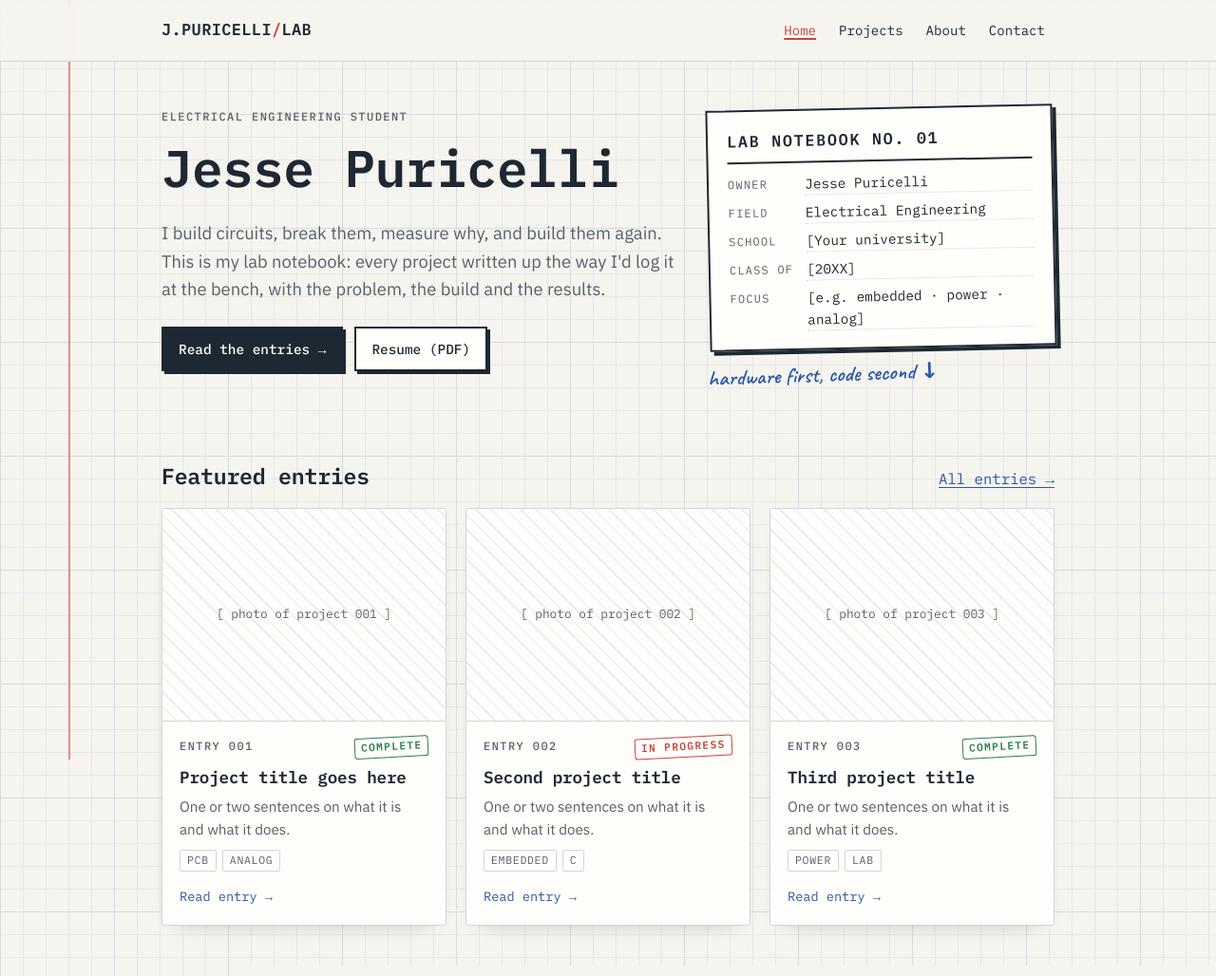
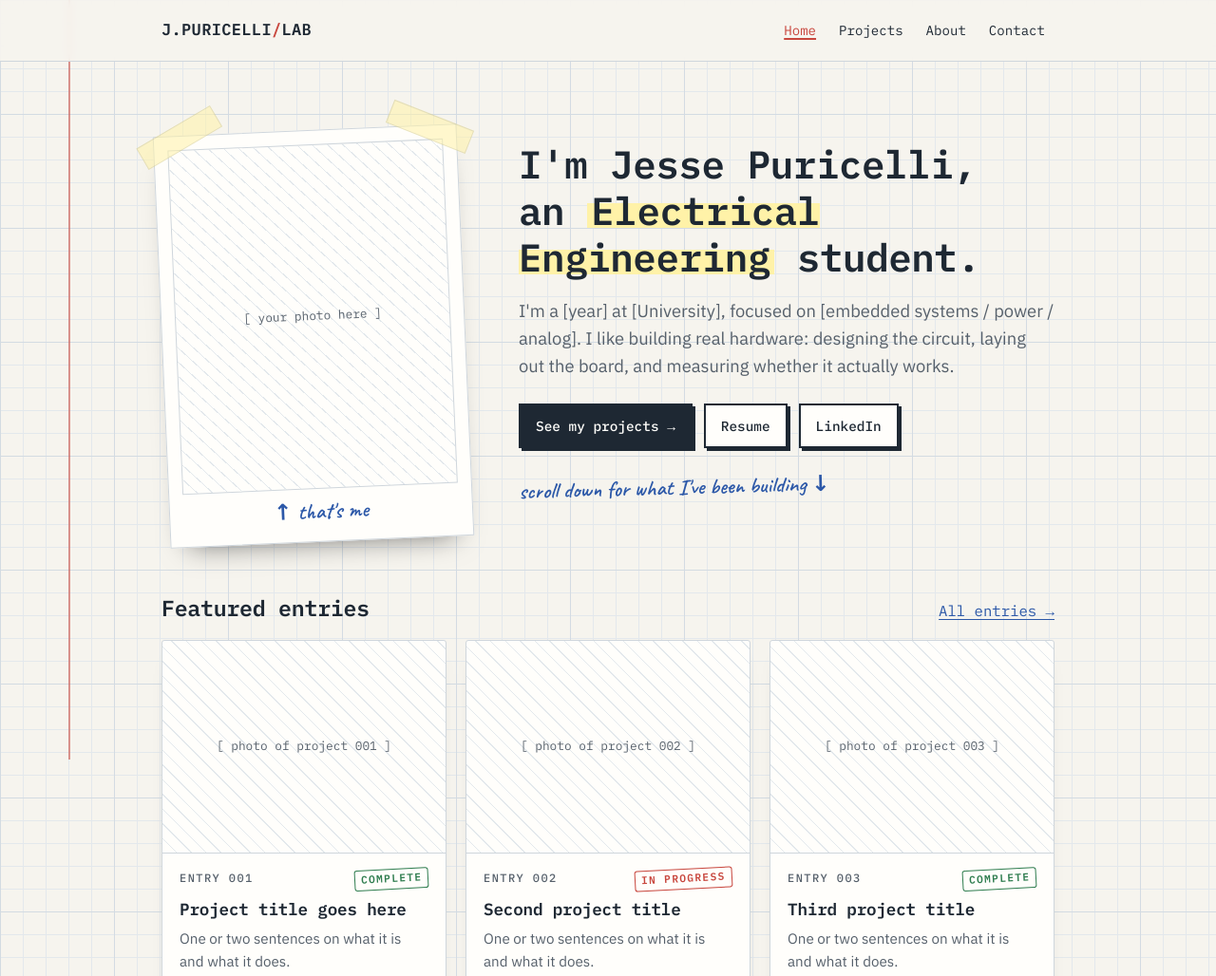
Before and after one commit to JessePuricelli/JessePuricelli.github.io, a plain HTML site: page index.html in a window 1280 px wide. Shown: the top 1028 px of the page at 95% size. Drawn offline with Linux system fonts and the light colour scheme.

Commit message:
Landing page: direct first-person intro with taped-in photo
Headline now states who and what up front, with a polaroid-style photo
slot, short bio and Projects/Resume/LinkedIn buttons. School and focus
moved into the About specs table.

Co-Authored-By: Claude Opus 5.5 <noreply@anthropic.com>
Claude-Session: https://claude.ai/code/session_01XfWB1os1DKBVpN3y938hop

```diff
--- a/assets/css/style.css
+++ b/assets/css/style.css
@@ -169,27 +169,38 @@ section { margin: 56px 0; }
 .section-head h2 { margin: 0; }
 
 /* ---------- Landing page: hero ---------- */
-.hero { margin-top: 48px; display: grid; gap: 28px; grid-template-columns: 1fr; align-items: start; }
-@media (min-width: 820px) { .hero { grid-template-columns: 1.5fr 1fr; } }
+.hero {
+  margin-top: 48px;
+  display: grid; gap: 40px; align-items: center;
+  grid-template-columns: 1fr;
+}
+@media (min-width: 820px) { .hero { grid-template-columns: 320px 1fr; gap: 56px; margin-top: 64px; } }
 
+.hero h1 { font-size: clamp(1.8rem, 4.2vw, 2.55rem); }
 .lede { font-size: 1.15rem; color: var(--ink-soft); max-width: 36em; }
+.scroll-hint { margin-top: 28px; transform: rotate(-1.5deg); display: inline-block; }
 
-/* The label stuck on the front of a composition notebook */
-.cover-label {
-  border: 2px solid var(--ink);
+/* Polaroid-style photo "taped" onto the page */
+.portrait {
+  position: relative;
+  margin: 8px auto 0; width: min(68%, 240px);
   background: var(--sheet);
-  padding: 18px 20px;
-  font-family: var(--font-tech);
-  font-size: .9rem;
-  transform: rotate(-1.2deg);
-  box-shadow: 4px 4px 0 var(--ink);
+  border: 1px solid var(--rule);
+  padding: 14px 14px 18px;
+  box-shadow: 0 18px 30px -20px rgba(0,0,0,.55);
+  transform: rotate(-2.5deg);
 }
-.cover-label .title { font-weight: 600; font-size: 1.05rem; border-bottom: 2px solid var(--ink); padding-bottom: 8px; margin-bottom: 10px; text-transform: uppercase; letter-spacing: .1em; }
-.cover-label dl { display: grid; grid-template-columns: auto 1fr; gap: 6px 14px; margin: 0; }
-.cover-label dt { color: var(--ink-soft); text-transform: uppercase; font-size: .75rem; letter-spacing: .1em; padding-top: 2px; }
-.cover-label dd { margin: 0; border-bottom: 1px dotted var(--rule); }
-
-.hero .note { margin-top: 14px; transform: rotate(-2deg); display: inline-block; }
+.portrait img, .portrait .photo-slot { aspect-ratio: 4 / 5; width: 100%; object-fit: cover; border: 1px solid var(--rule); }
+.portrait figcaption { text-align: center; margin-top: 10px; }
+@media (min-width: 820px) { .portrait { width: 100%; } }
+/* the two pieces of tape */
+.portrait::before, .portrait::after {
+  content: ""; position: absolute; top: -12px; width: 90px; height: 26px;
+  background: color-mix(in srgb, var(--highlight) 55%, transparent);
+  border: 1px solid color-mix(in srgb, var(--ink) 10%, transparent);
+}
+.portrait::before { left: -18px;  transform: rotate(-28deg); }
+.portrait::after  { right: -18px; transform: rotate(24deg); }
 
 .buttons { display: flex; flex-wrap: wrap; gap: 12px; margin-top: 24px; }
 .btn {
--- a/index.html
+++ b/index.html
@@ -33,35 +33,33 @@
 
     <!-- ============ HERO: first thing people see ============ -->
     <section class="hero">
-      <div>
-        <p class="label">Electrical Engineering Student</p>
-        <h1>Jesse Puricelli</h1>
+
+      <!-- Your photo, "taped" into the notebook.
+           When you have one: save it as assets/img/portrait.jpg (a portrait-shaped photo works best),
+           then replace the <div class="photo-slot">...</div> line with:
+           <img src="assets/img/portrait.jpg" alt="Jesse Puricelli">                                  -->
+      <figure class="portrait">
+        <div class="photo-slot">[ your photo here ]</div>
+        <figcaption class="note">↑ that's me</figcaption>
+      </figure>
+
+      <div class="intro">
+        <h1>I'm Jesse Puricelli,<br>an <mark>Electrical Engineering</mark> student.</h1>
         <p class="lede">
-          I build circuits, break them, measure why, and build them again.
-          This is my lab notebook: every project written up the way I'd log it at the bench,
-          with the problem, the build and the results.
+          I'm a [year] at [University], focused on [embedded systems / power / analog].
+          I like building real hardware: designing the circuit, laying out the board,
+          and measuring whether it actually works.
         </p>
         <div class="buttons">
-          <a class="btn primary" href="projects.html">Read the entries →</a>
+          <a class="btn primary" href="projects.html">See my projects →</a>
           <!-- Put your resume at assets/resume.pdf to make this button work -->
-          <a class="btn" href="assets/resume.pdf">Resume (PDF)</a>
+          <a class="btn" href="assets/resume.pdf">Resume</a>
+          <!-- Swap in your real LinkedIn link -->
+          <a class="btn" href="https://www.linkedin.com/" rel="noopener noreferrer">LinkedIn</a>
         </div>
+        <p class="note scroll-hint">scroll down for what I've been building ↓</p>
       </div>
 
-      <!-- The label on the notebook cover. Edit the lines below. -->
-      <div>
-        <div class="cover-label">
-          <div class="title">Lab Notebook No. 01</div>
-          <dl>
-            <dt>Owner</dt>   <dd>Jesse Puricelli</dd>
-            <dt>Field</dt>   <dd>Electrical Engineering</dd>
-            <dt>School</dt>  <dd>[Your university]</dd>
-            <dt>Class of</dt><dd>[20XX]</dd>
-            <dt>Focus</dt>   <dd>[e.g. embedded · power · analog]</dd>
-          </dl>
-        </div>
-        <p class="note">hardware first, code second ↓</p>
-      </div>
     </section>
 
     <!-- ============ FEATURED PROJECTS ============
@@ -131,6 +129,8 @@
         <table class="spec">
           <caption class="label">Specifications</caption>
           <tbody>
+            <tr><th scope="row">School</th>      <td>[University], class of [20XX]</td></tr>
+            <tr><th scope="row">Focus</th>       <td>[Embedded · power · analog]</td></tr>
             <tr><th scope="row">Design</th>      <td>[KiCad, LTspice, ...]</td></tr>
             <tr><th scope="row">Bench</th>       <td>[Oscilloscope, soldering, ...]</td></tr>
             <tr><th scope="row">Embedded</th>    <td>[Arduino, STM32, ...]</td></tr>
```
